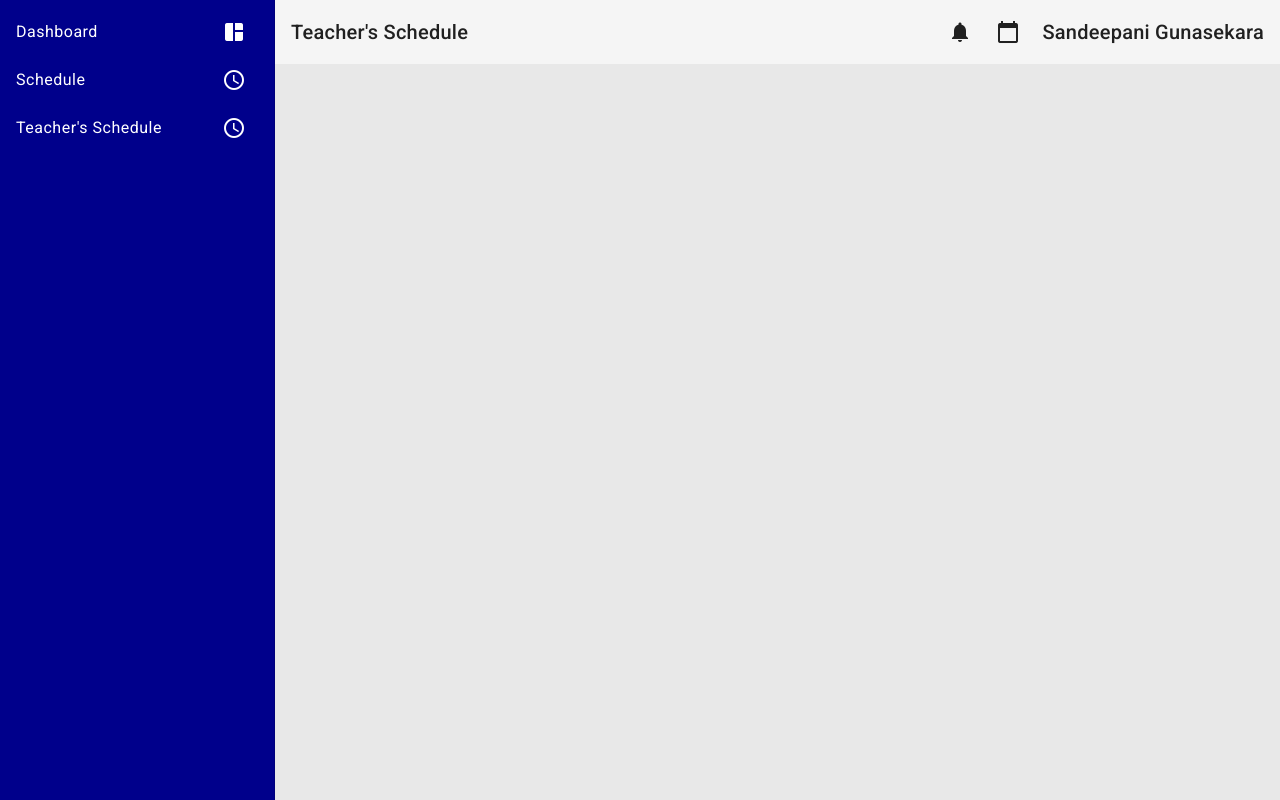
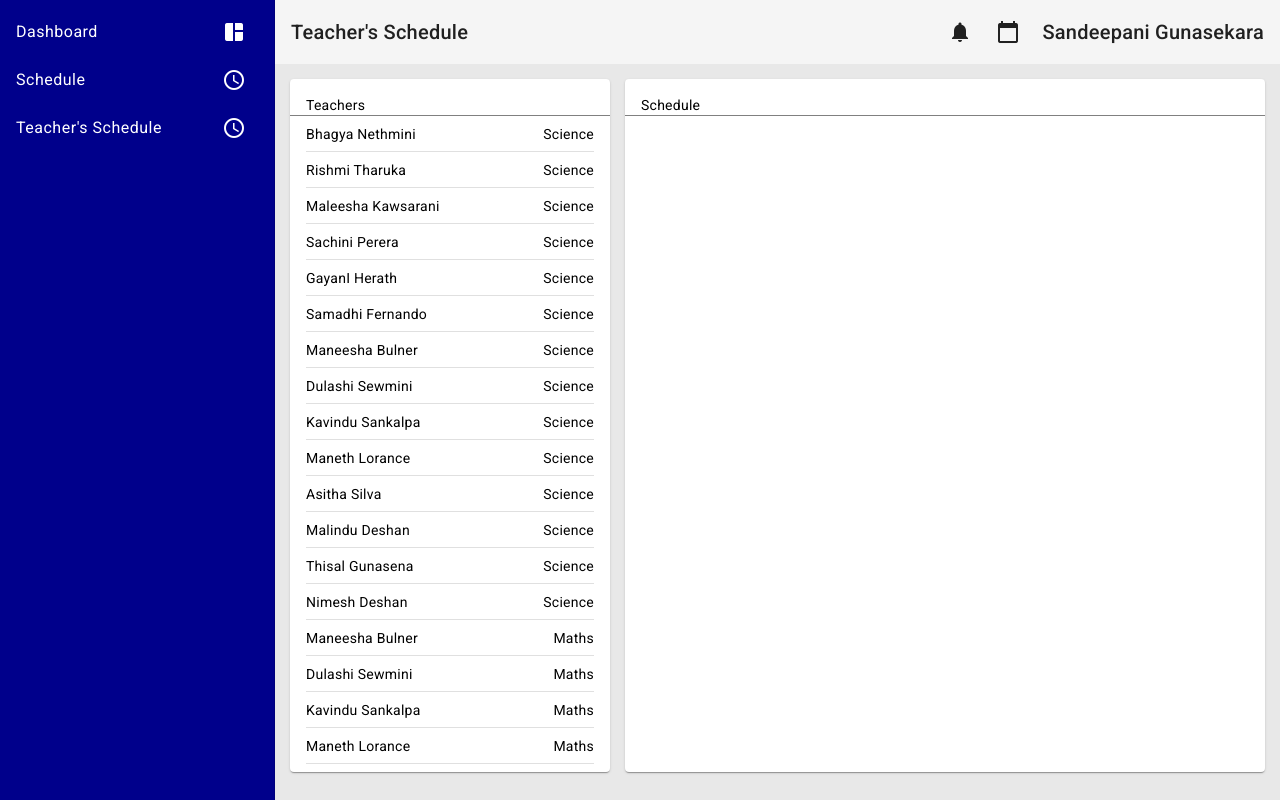
Before and after one commit to codingPentagon/ZoneEd, an Angular app in the folder frontend/: page /scheduleprin in a window 1280 px wide. Built offline with nearby package versions, Linux system fonts and the light colour scheme.

Commit message:
created teacher list of schedule principal component

```diff
--- a/frontend/src/app/app-routing.module.ts
+++ b/frontend/src/app/app-routing.module.ts
@@ -9,7 +9,7 @@ import {SchedulePrinComponent} from "./schedule-prin/schedule-prin.component";
 const routes: Routes = [
   { path: '', component: NavComponent },
   { path: 'scheduletchr', component: ScheduleTchrComponent },
-  { path: 'scheduleprin', component: SchedulePrinComponent }
+  { path: 'scheduleprin', component: SchedulePrinComponent },
 ]
 
 @NgModule({
--- a/frontend/src/app/schedule-prin/schedule-prin.component.css
+++ b/frontend/src/app/schedule-prin/schedule-prin.component.css
@@ -1,7 +1,36 @@
-:host{
+:host, .workspace{
   display: flex;
 }
 
 .content{
   flex: 1;
 }
+
+.left{
+  flex: 1;
+  margin: 15px;
+}
+
+.right{
+  flex: 2;
+  margin: 15px 15px 15px 0;
+}
+
+mat-card-header{
+  border-bottom: 1.5px solid grey;
+}
+
+.spacer{
+  flex: 1 1 auto;
+}
+
+.teacher-entry{
+  display: flex;
+  height: 35px;
+  align-items: center;
+}
+
+mat-card-content{
+  overflow: auto;
+  height: 80vh;
+}
--- a/frontend/src/app/schedule-prin/schedule-prin.component.html
+++ b/frontend/src/app/schedule-prin/schedule-prin.component.html
@@ -1,6 +1,33 @@
-<app-nav [links]="navLinks"></app-nav>
+<app-nav></app-nav>
 <div class="content">
   <app-header headerTitle="Teacher's Schedule"></app-header>
   <div class="workspace">
+    <div class="left">
+      <mat-card>
+        <mat-card-header>
+          Teachers
+        </mat-card-header>
+        <mat-card-content>
+          <div *ngFor="let teacher of teachers" >
+           <span class="teacher-entry">
+             {{ teacher.name }}
+             <span class="spacer" ></span>
+             {{ teacher.subject }}
+           </span>
+            <mat-divider></mat-divider>
+          </div>
+        </mat-card-content>
+      </mat-card>
+    </div>
+    <div class="right">
+      <mat-card>
+        <mat-card-header>
+          Schedule
+        </mat-card-header>
+        <mat-card-content>
+
+        </mat-card-content>
+      </mat-card>
+    </div>
   </div>
 </div>
--- a/frontend/src/app/schedule-prin/schedule-prin.component.ts
+++ b/frontend/src/app/schedule-prin/schedule-prin.component.ts
@@ -6,9 +6,28 @@ import { Component } from '@angular/core';
   styleUrls: ['./schedule-prin.component.css']
 })
 export class SchedulePrinComponent {
-  navLinks = [
-    {path:'', value:'Dashboard', icon:'space_dashboard'},
-    {path:'/scheduletchr', value:'Schedule', icon:'schedule'},
-    {path:'/scheduleprin', value:"Teacher's Schedule", icon:'schedule'}
+  teachers = [
+    {name: 'Bhagya Nethmini', subject: "Science"},
+    {name: 'Rishmi Tharuka', subject: "Science"},
+    {name: 'Maleesha Kawsarani', subject: "Science"},
+    {name: 'Sachini Perera', subject: "Science"},
+    {name: 'GayanI Herath', subject: "Science"},
+    {name: 'Samadhi Fernando', subject: "Science"},
+    {name: 'Maneesha Bulner', subject: "Science"},
+    {name: 'Dulashi Sewmini', subject: "Science"},
+    {name: 'Kavindu Sankalpa', subject: "Science"},
+    {name: 'Maneth Lorance', subject: "Science"},
+    {name: 'Asitha Silva', subject: "Science"},
+    {name: 'Malindu Deshan', subject: "Science"},
+    {name: 'Thisal Gunasena', subject: "Science"},
+    {name: 'Nimesh Deshan', subject: "Science"},
+    {name: 'Maneesha Bulner', subject: "Maths"},
+    {name: 'Dulashi Sewmini', subject: "Maths"},
+    {name: 'Kavindu Sankalpa', subject: "Maths"},
+    {name: 'Maneth Lorance', subject: "Maths"},
+    {name: 'Asitha Silva', subject: "Maths"},
+    {name: 'Malindu Deshan', subject: "Maths"},
+    {name: 'Thisal Gunasena', subject: "Maths"},
+    {name: 'Nimesh Deshan', subject: "Maths"},
   ];
 }
--- a/frontend/src/app/schedule-tchr/schedule-tchr.component.html
+++ b/frontend/src/app/schedule-tchr/schedule-tchr.component.html
@@ -1,4 +1,4 @@
-<app-nav [links]="navLinks"></app-nav>
+<app-nav></app-nav>
 <div class="content">
   <app-header headerTitle="My Schedule"></app-header>
   <div class="workspace">
--- a/frontend/src/app/schedule-tchr/schedule-tchr.component.ts
+++ b/frontend/src/app/schedule-tchr/schedule-tchr.component.ts
@@ -7,11 +7,6 @@ import { Component } from '@angular/core';
 })
 export class ScheduleTchrComponent {
 
-  navLinks = [
-    {path:'', value:'Dashboard', icon:'space_dashboard'},
-    {path:'/scheduletchr', value:'Schedule', icon:'schedule'},
-    {path:'/scheduleprin', value:"Teacher's Schedule", icon:'schedule'}
-  ];
   schedule = [
     { period: 1, mon:"10A", tue:"---", wed:"10A", thu:"10A", fri:"10A" },
     { period: 2, mon:"10A", tue:"10A", wed:"---", thu:"10A", fri:"10A" },
--- a/frontend/src/app/shared/nav/nav.component.ts
+++ b/frontend/src/app/shared/nav/nav.component.ts
@@ -9,6 +9,7 @@ export class NavComponent {
 
   @Input() links: any[] = [
     {path:'', value:'Dashboard', icon:'space_dashboard'},
-    {path:'/scheduletchr', value:'Schedule', icon:'schedule'}
+    {path:'/scheduletchr', value:'Schedule', icon:'schedule'},
+    {path:'/scheduleprin', value:"Teacher's Schedule", icon:'schedule'}
   ];
 }
```
